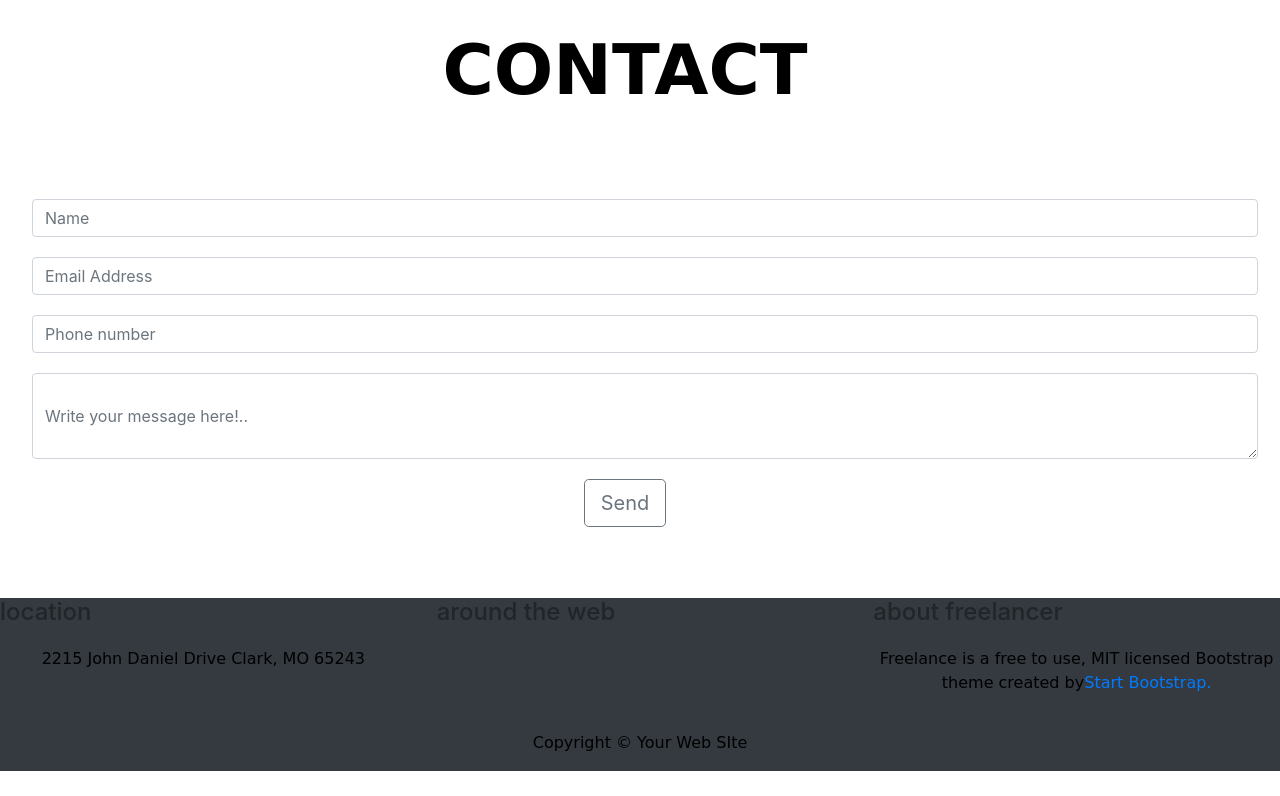
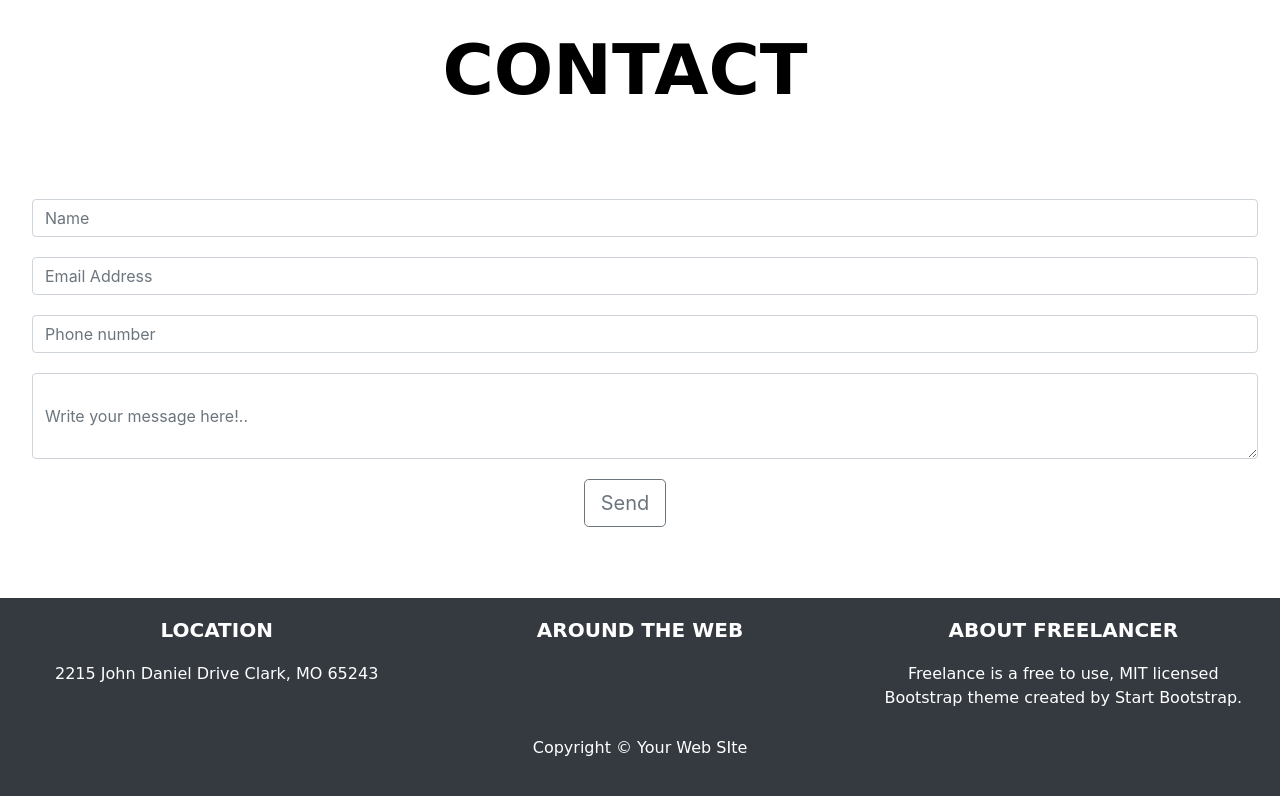
Before and after one commit to Enrique-cl/freelancerPage, a website: page index.html in a window 1280 px wide. Shown: the part 1802-2598 px from the top of the page. Before the commit the page ends 2573 px from the top, so only its background shows below. Drawn offline with nearby package versions, Linux system fonts and the light colour scheme.

Commit message:
se agrego el estilo al footer del index.html

```diff
--- a/css/master.css
+++ b/css/master.css
@@ -118,3 +118,36 @@ body {
   	justify-content: center;
 
   }
+/*footer*/
+  .bg-dark h4,p,a{
+  	color: white;
+  	font-family: cursive;
+  	text-align: center;
+  }
+  .bg-dark h4{
+  	text-transform: uppercase;
+  	font-weight: bold;
+  	font-size: 20px;
+  }
+  .bg-dark .around-web a{
+  	color: white;
+  	font-size: 30px;
+  	margin: 10px;
+  	text-align: center;
+  }
+  .around-web{
+   	text-align: center;
+  }
+  .footer{
+  	padding: 20px;
+  }
+  .location a{
+  	color: red;
+  }
+  .about-freelancer a{
+  	margin-left: 5px;
+  	text-decoration: none;
+  }
+  .copy p{
+  	margin-top: 10px;
+  }
```
